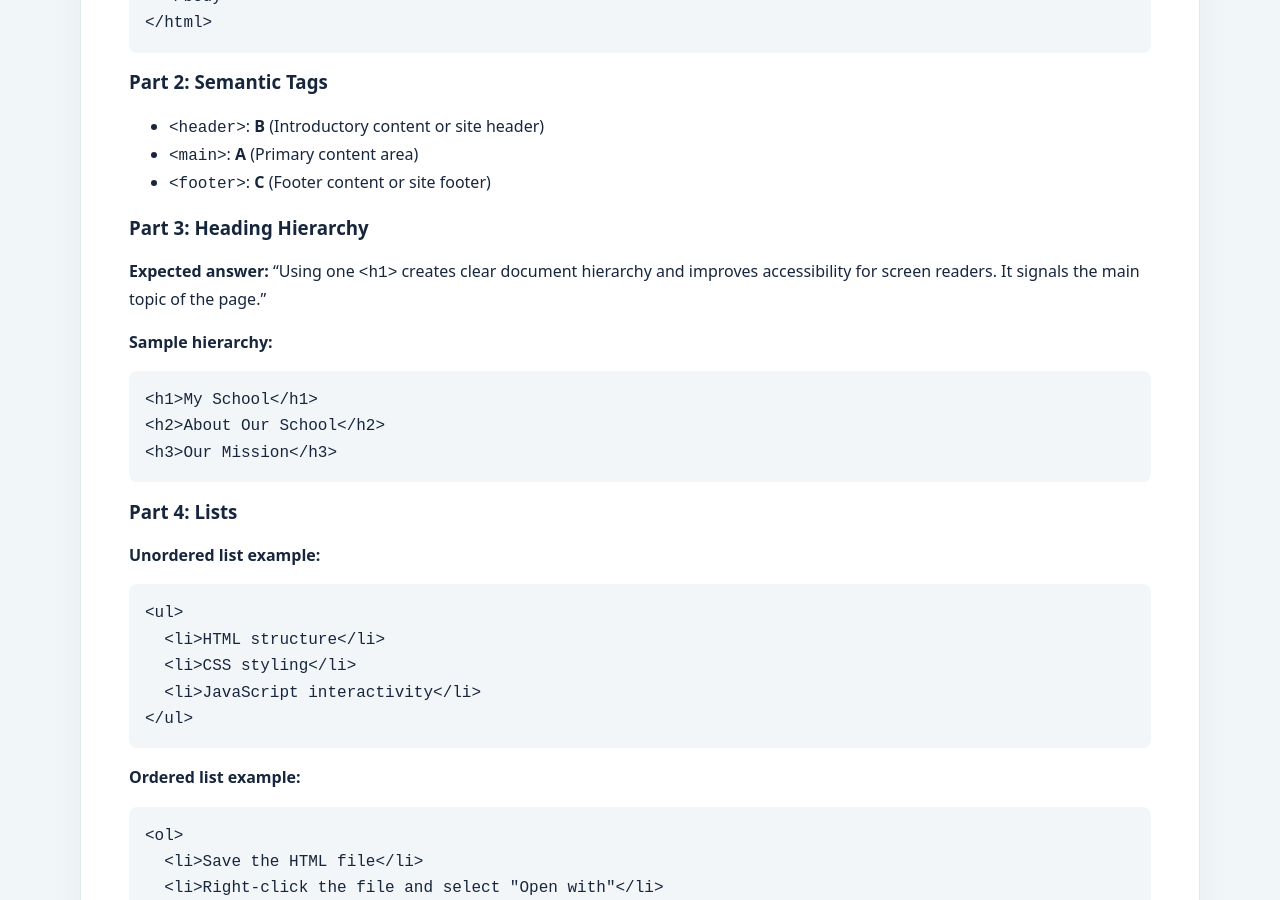
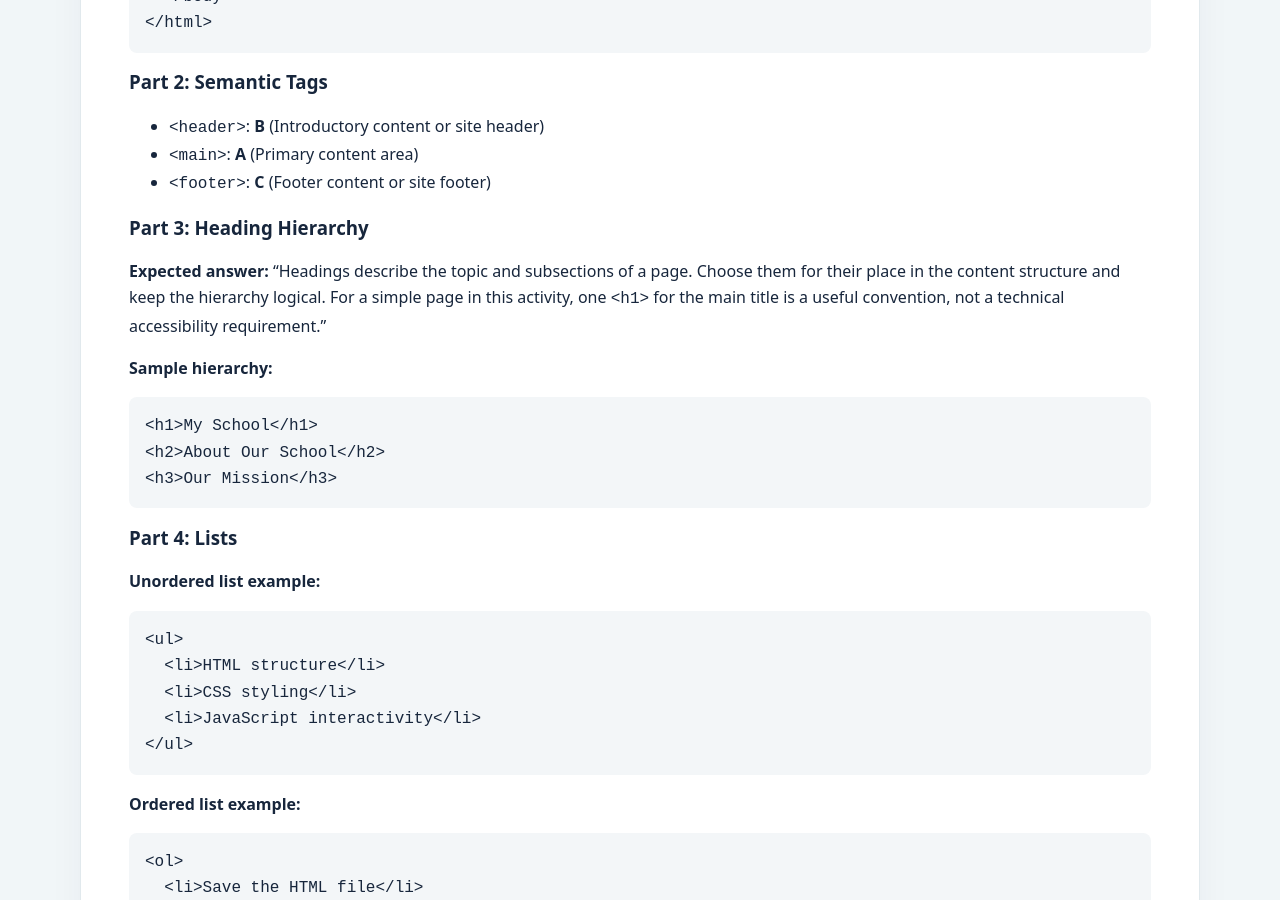
Before and after one commit to STEAM-C3T/dpk-learning-materials, a Jekyll site: the page built from modules/01-introduction-to-the-web/units/1.2-basic-structure/workbook/unit-1.2-teacher-annotated.md, in a window 1280 px wide and 900 px high, scrolled down 1470 px. Built offline with Jekyll 4.4.1, drawn with Linux system fonts in a browser that asks for light colours; our own code applies the rules of GitHub Pages for plain Markdown files; some of the changed text lies outside the part shown.

Commit message:
Clarify Unit 1.2 heading guidance

```diff
--- a/modules/01-introduction-to-the-web/units/1.2-basic-structure/workbook/unit-1.2-teacher-annotated.md
+++ b/modules/01-introduction-to-the-web/units/1.2-basic-structure/workbook/unit-1.2-teacher-annotated.md
@@ -55,7 +55,7 @@ This unit transitions students from conceptual understanding (Unit 1.1) to hands
 
 ### Part 3: Heading Hierarchy
 
-**Expected answer:** "Using one `<h1>` creates clear document hierarchy and improves accessibility for screen readers. It signals the main topic of the page."
+**Expected answer:** "Headings describe the topic and subsections of a page. Choose them for their place in the content structure and keep the hierarchy logical. For a simple page in this activity, one `<h1>` for the main title is a useful convention, not a technical accessibility requirement."
 
 **Sample hierarchy:**
 
@@ -133,7 +133,7 @@ This unit transitions students from conceptual understanding (Unit 1.1) to hands
 
 | Misconception                      | Response                                                                            |
 | ---------------------------------- | ----------------------------------------------------------------------------------- |
-| "More `<h1>` tags = more emphasis" | Explain hierarchy; only one `<h1>` per page establishes clear main topic            |
+| "More `<h1>` tags = more emphasis" | Explain that heading levels express structure, not visual emphasis; choose levels that reflect the sections and keep the hierarchy understandable |
 | "Alt text is optional"             | Stress accessibility; screen readers rely on alt text for image context             |
 | "Spacing in code affects display"  | Clarify browser ignores extra whitespace; formatting aids readability for humans    |
 | "DOCTYPE isn't necessary"          | Explain modern browsers assume HTML5, but explicit declaration prevents quirks mode |
@@ -158,7 +158,7 @@ This unit transitions students from conceptual understanding (Unit 1.1) to hands
 | ------------------ | ----------------------------- | --------------------------------- | -------------------------------- | ------------------------------------------------ |
 | Document Structure | Missing major elements        | Has structure but errors          | Complete & valid structure       | Includes metadata (viewport, description)        |
 | Semantic Tags      | No semantic tags used         | One or two present                | Header, main, footer all used    | Additional semantic tags (article, section, nav) |
-| Headings           | No headings or all same level | Multiple `<h1>` or skipped levels | Proper hierarchy with one `<h1>` | Clear, descriptive headings with logical flow    |
+| Headings           | No headings or all same level | Headings do not describe sections or hierarchy is confusing | Headings describe sections with a logical hierarchy | Clear, descriptive headings with logical flow    |
 | Images             | Missing or no `alt` text      | `alt` text generic or missing     | Descriptive `alt` text           | Multiple images with captions                    |
 | Links              | Non-functional or missing     | Works but generic text            | Descriptive link text            | Internal and external links                      |
 | Validation         | Many errors                   | Some warnings                     | Passes W3C validation            | Zero errors, optimized markup                    |
```
Also changed, not shown: modules/01-introduction-to-the-web/units/1.2-basic-structure/tutorial/unit-1.2-tutorial.md (+2 -2 lines), modules/01-introduction-to-the-web/units/1.2-basic-structure/unit-1.2-deck.md (+1 -1 lines), modules/01-introduction-to-the-web/units/1.2-basic-structure/workbook/unit-1.2-student-workbook.md (+2 -2 lines).
